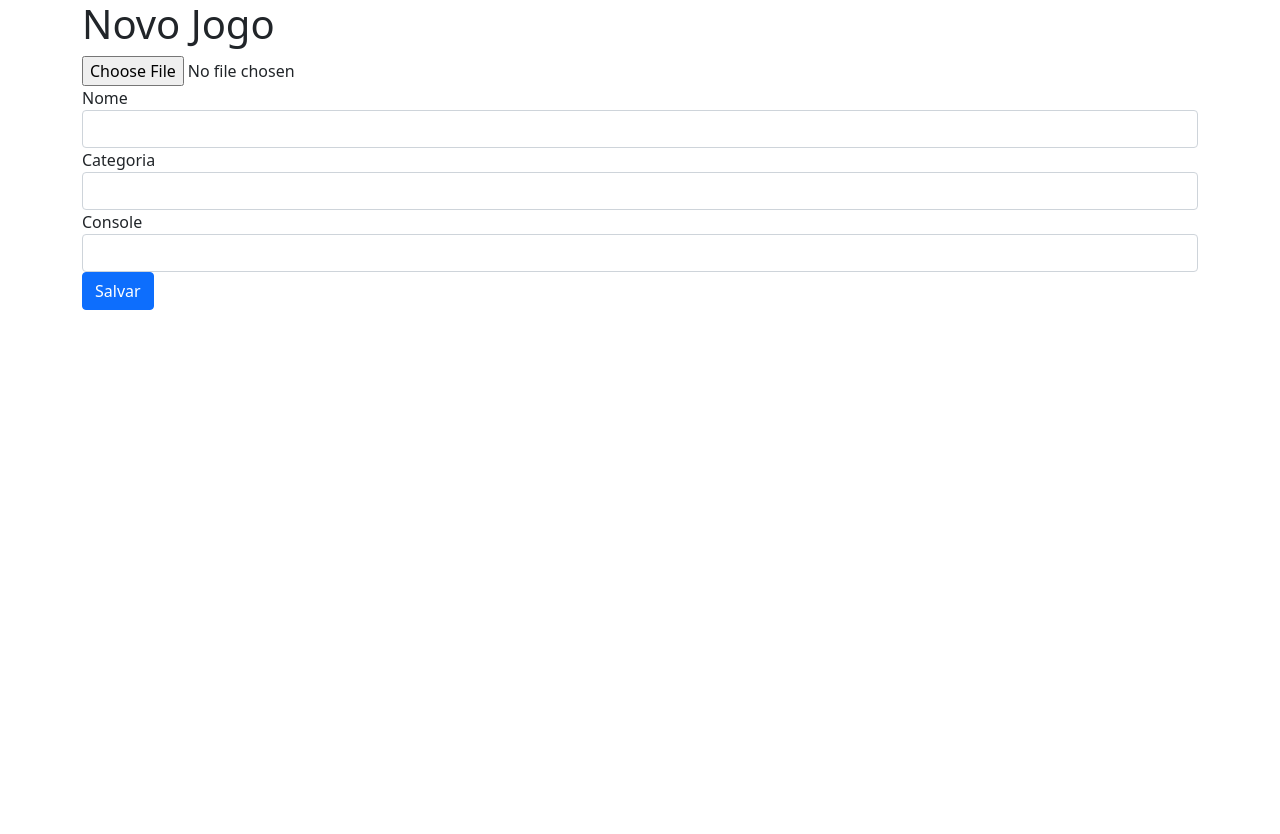
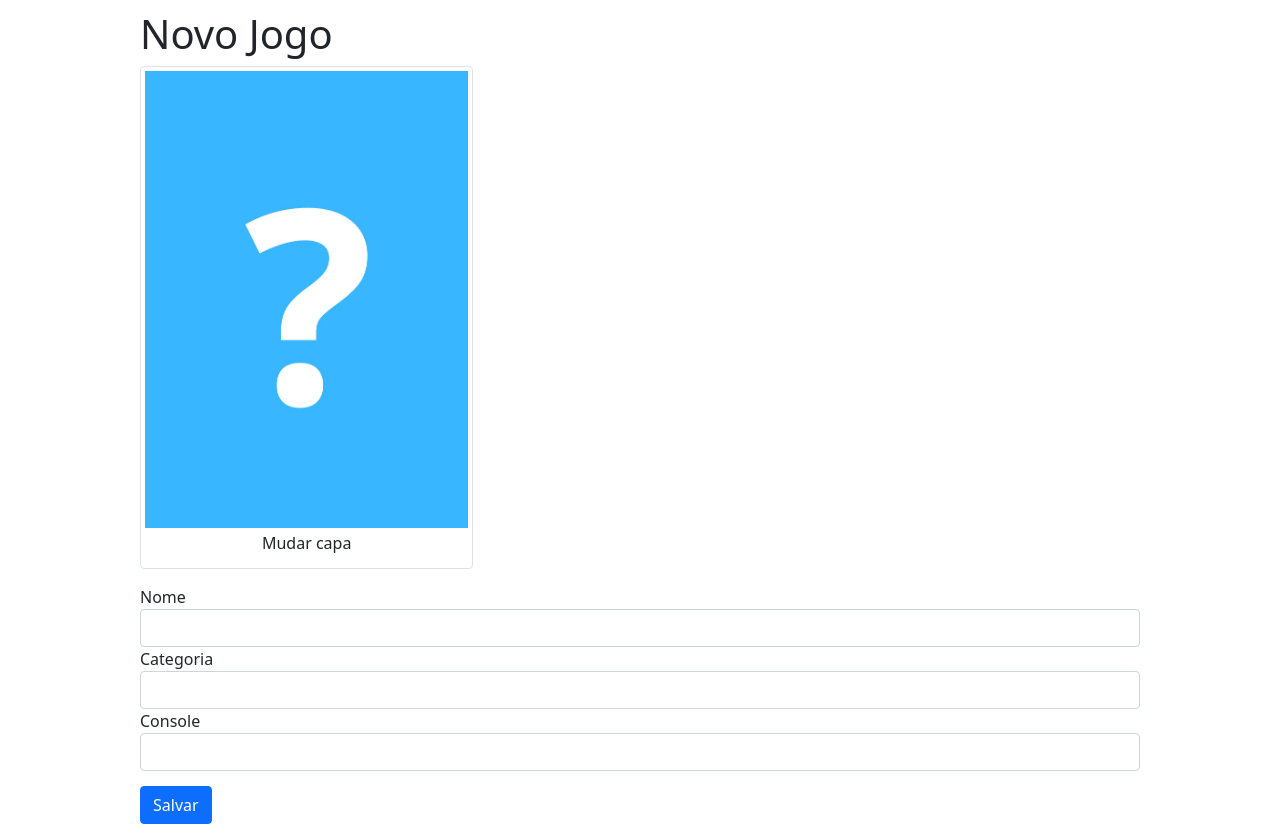
Before and after one commit to GuilFranca/FlaskDesenvolvimentoWeb-Alura, a Flask app: page /novo in a window 1280 px wide. Before the commit the page ends 310 px from the top, so only its background shows below. Run offline with Flask 3, Linux system fonts and the light colour scheme; the visitor is signed in with stand-in values (Sample User, id 1); some libraries are stand-ins or nearby versions.

Commit message:
Aula 3 - Finalizado

```diff
--- /dev/null
+++ b/static/app.css
@@ -0,0 +1,72 @@
+body {
+    padding-top: 10px;
+}
+
+.btn {
+    margin-bottom: 10px;
+}
+
+.container {
+    border-radius: 4px;
+    margin: auto;
+    width: 80%;
+}
+
+.little-container {
+    width: 40%;
+    margin: auto;
+}
+
+figcaption {
+    text-align: center;
+    margin: 3px auto;
+}
+
+.fileContainer {
+    overflow: hidden;
+    position: relative;
+}
+
+.fileContainer [type=file] {
+    cursor: pointer;
+    display: block;
+    font-size: 999px;
+    filter: alpha(opacity=0);
+    min-height: 100%;
+    min-width: 100%;
+    opacity: 0;
+    position: absolute;
+    right: 0;
+    text-align: right;
+    top: 0;
+}
+
+td {
+    text-align: center;
+}
+
+.formularioJogo {
+    display: flex;
+}
+
+.formularioImagem {
+    margin-right: 16px
+}
+
+.buttons {
+    margin-top: 16px
+}
+
+.inputBox {
+    width: 700px;
+}
+
+.inputsJogo {
+    width: 100%;
+    margin-left: 1em;
+    margin-bottom: 1em;
+}
+
+button {
+    margin-top: 15px;
+}
--- a/templates/novo.html
+++ b/templates/novo.html
@@ -1,8 +1,18 @@
 {% extends "template.html" %}
 {% block conteudo %}
 <form action="{{ url_for('criar') }}" method="post" enctype="multipart/form-data">
-  <!-- Input de inserção de imagens -->
-  <input type="file" name="arquivo" accept=".jpg">
+
+  <figure class="img-thumbnail col-md-4">
+    <img class="img-fluid" src="{{ url_for('imagem', nome_arquivo='capa_padrao.jpg') }}" alt="">
+    <figcaption>
+      <label class="fileContainer" for="">
+        Mudar capa
+        <!-- Input de inserção de imagens -->
+        <input type="file" name="arquivo" accept=".jpg">
+      </label>
+    </figcaption>
+  </figure>
+
   <fieldset>
     <div class="form-group">
       <label for="nome">Nome</label>
--- a/templates/template.html
+++ b/templates/template.html
@@ -6,6 +6,7 @@
    <meta name="viewport" content="width=device-width, initial-scale=1">
    <title>Jogoteca</title>
    <link rel="stylesheet" href="{{ url_for('static', filename='bootstrap.css')}}">
+   <link rel="stylesheet" href="{{ url_for('static', filename='app.css')}}">
 </head>
 
 <body>
--- a/views.py
+++ b/views.py
@@ -1,4 +1,4 @@
-from flask import render_template, request, redirect, session, flash, url_for
+from flask import render_template, request, redirect, session, flash, url_for, send_from_directory
 from jogoteca import app, db
 from models import Jogos, Usuarios
 
@@ -133,3 +133,7 @@ def logout():
 
 # for jogo in listaJogos:
 #     print(jogo.nome)
+
+@app.route('/uploads<nome_arquivo>')
+def imagem(nome_arquivo):
+    return send_from_directory('uploads', nome_arquivo)
```
Also changed, not shown: uploads/capa7.jpg (added), uploads/capa_padrao.jpg (added).
